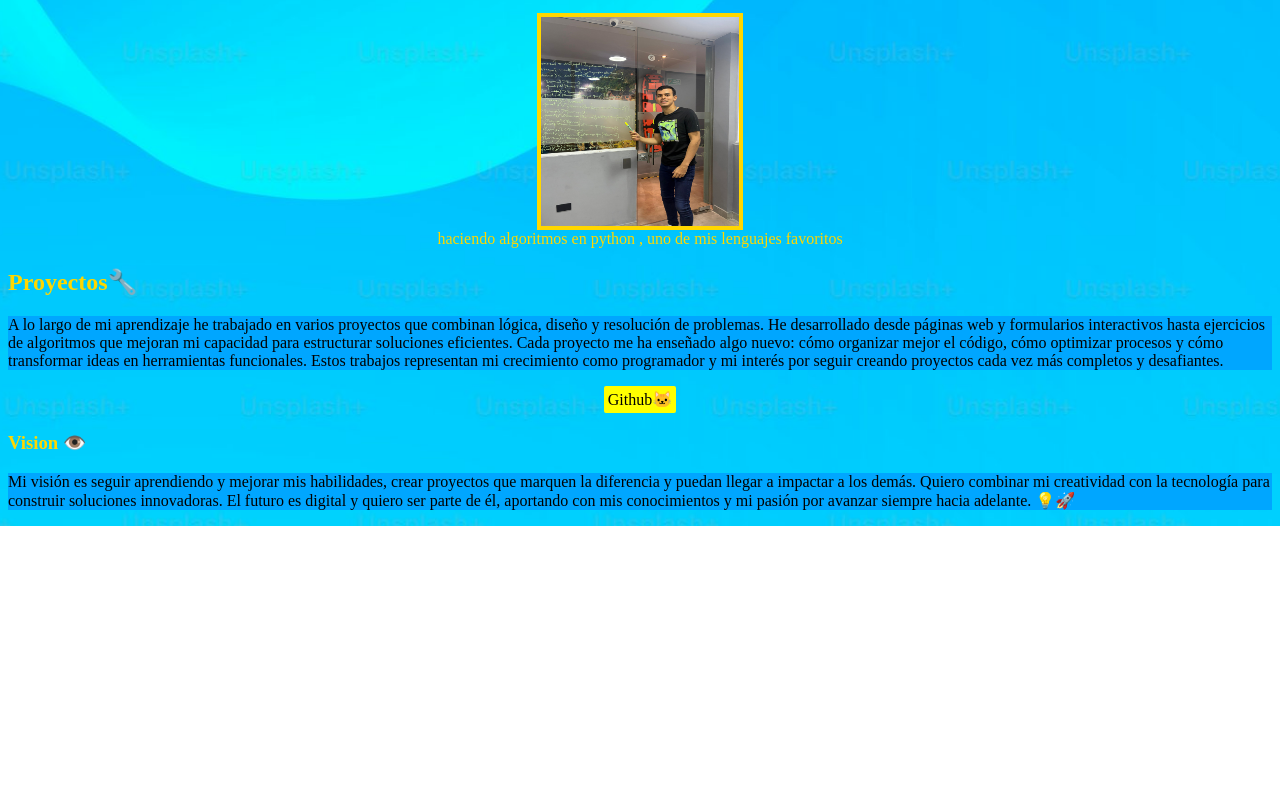
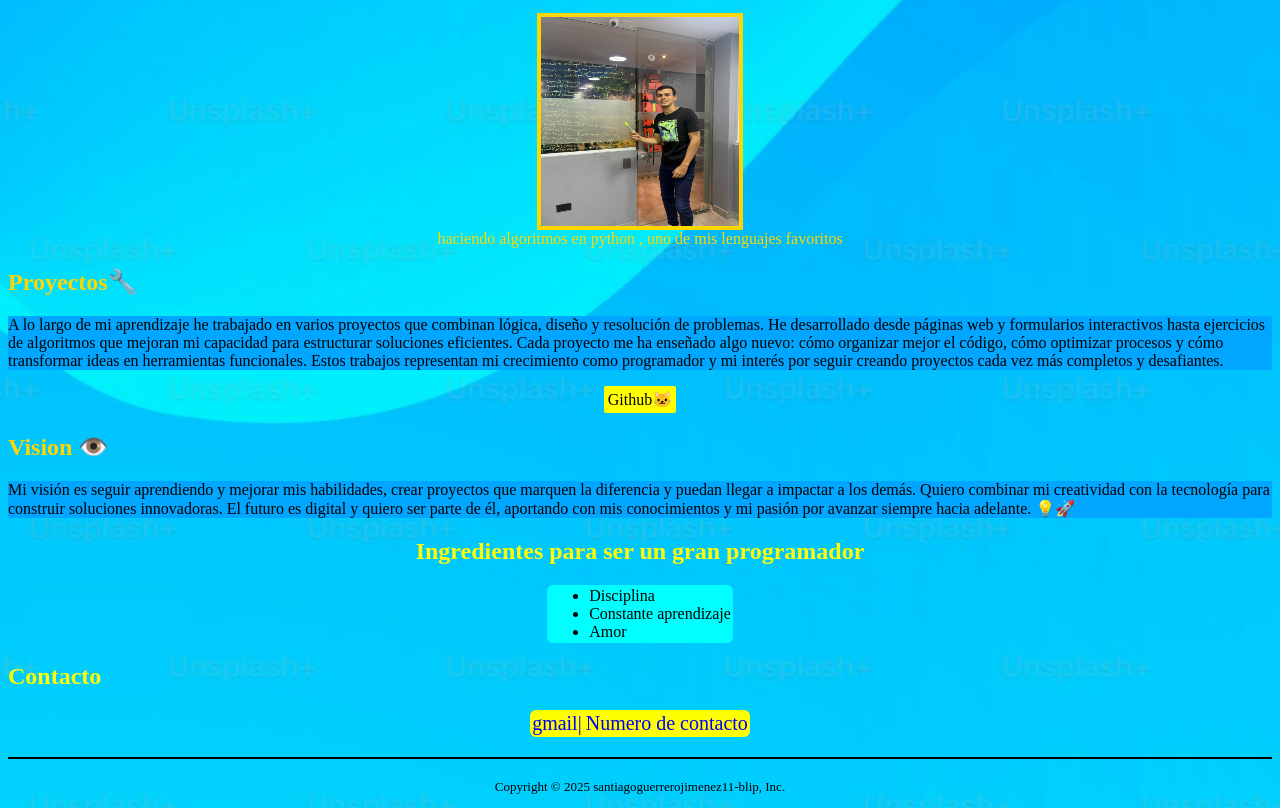
Before and after one commit to santiagoguerrerojimenez11-blip/un_poco_de_mi_y_mi_amor_por_la_programacion, a plain HTML site: page index.html in a window 1280 px wide. Shown: the part 1047-1855 px from the top of the page. Before the commit the page ends 1573 px from the top, so only its background shows below. Drawn offline with Linux system fonts and the light colour scheme.

Commit message:
terminado

```diff
--- a/index.html
+++ b/index.html
@@ -24,7 +24,8 @@
             <a href="#pasiones">mis pasiones|</a>
             <a href="#algoritmos">algoritmo|</a>
             <a href="#proyectos">proyectos|</a>
-            <a href="#vision">vision</a>
+            <a href="#vision">vision|</a>
+            <a href="#contacto">Contacto</a>
 
 
         </nav>
@@ -62,11 +63,32 @@ Al final, estas tres pasiones se complementan. Los autos me enseñan precisión
     <p class="tpro">A lo largo de mi aprendizaje he trabajado en varios proyectos que combinan lógica, diseño y resolución de problemas.
        He desarrollado desde páginas web y formularios interactivos hasta ejercicios de algoritmos que mejoran mi capacidad para estructurar soluciones eficientes. Cada proyecto me ha enseñado algo nuevo: cómo organizar mejor el código, cómo optimizar procesos y cómo transformar ideas en herramientas funcionales. Estos trabajos representan mi crecimiento como programador y mi interés por seguir creando proyectos cada vez más completos y desafiantes.</p>
     <a href="https://github.com/santiagoguerrerojimenez11-blip" class="git">Github🐱 </a>
-    <h1 class="tvi" id="vision">Vision 👁️</h1>
+    <h2 class="tvi" id="vision">Vision 👁️</h1>
     <p class="pvi">Mi visión es seguir aprendiendo y mejorar mis habilidades, crear proyectos que marquen la diferencia y puedan llegar a impactar a los demás. Quiero combinar mi creatividad con la tecnología para construir soluciones innovadoras. El futuro es digital y quiero ser parte de él, aportando con mis conocimientos y mi pasión por avanzar siempre hacia adelante. 💡🚀</p>
+    <h2 class="ing">Ingredientes para ser un gran programador</h1>
+     <p>
+        <ul class="clave">
+            <li>Disciplina</li>
+            <li>Constante aprendizaje</li>
+            <li>Amor</li>
 
+        </ul>
+     </p>
+     <h2 class="conta" id="contacto">Contacto </h2>
+     <nav  class="contacto">
+     <a href="mailto:santiagoguerrerojimenez11@gmail.com">gmail|</a>
+     <a href="tel:+573176068068">Numero de contacto</a>
+     </nav>
         </article>
         </section>
+        <footer>
+         <hr class="li">
+         <p class="copy">Copyright © 2025 santiagoguerrerojimenez11-blip, Inc.</p>
+
+
+
+
+        </footer>
     </main>
 
 
--- a/styles.css
+++ b/styles.css
@@ -29,7 +29,9 @@ body{
     border: 2px solid yellow;
     background-color: yellow;
     border-radius: 6px;
-    text-align: center;
+    width: fit-content;
+    display: block;
+    margin: 0 auto;
 }
 .nav a {
     font-size: 20px;
@@ -96,3 +98,46 @@ body{
 .pvi {
     background-color: rgb(0, 166, 255);
 }
+.ing{
+    text-align: center;
+    color: yellow;
+}
+.clave{
+ background-color: aqua;
+ display: block;
+ margin: 0 auto;
+ width: fit-content;
+ border: 2px solid aqua;
+ border-radius: 6px;
+
+}
+.contacto{
+    background-color: yellow;
+    border: 2px solid yellow;
+    border-radius: 6px  ;
+    display: block;
+    margin: 0 auto;
+    width: fit-content;
+
+}
+.contacto a {
+   text-decoration: none;
+   font-size: 20px;
+   color: blue;
+
+}
+.conta {
+    color: yellow;
+
+}
+.li {
+  border: none;
+  height: 2px;
+  background-color: black;
+  width: 100%;
+  margin: 20px auto;
+}
+.copy{
+    text-align: center;
+    font-size: small;
+}
```
